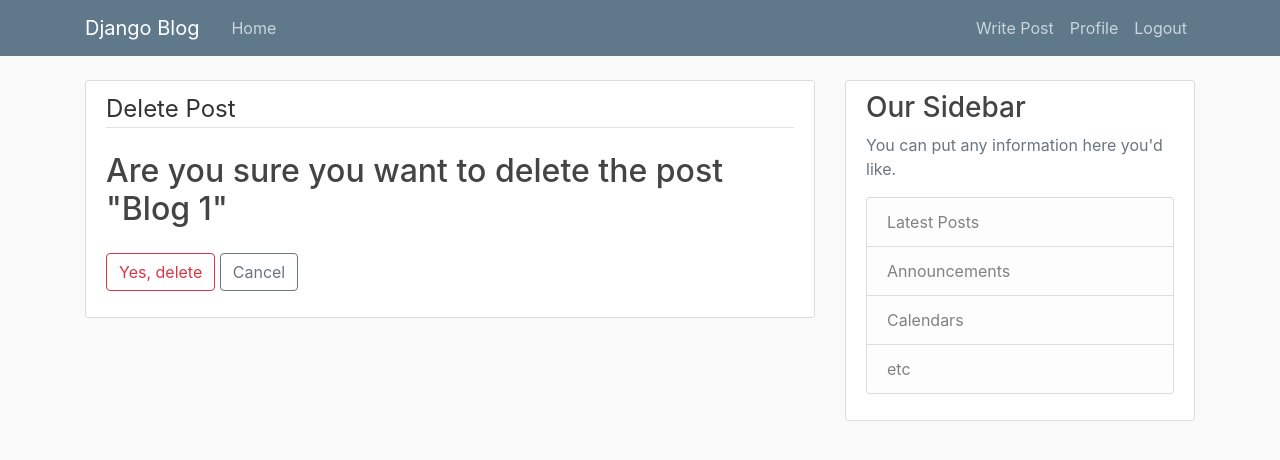
After one commit to GuidoPauletti/Lazy-twitter, a Django app: page /post/1/delete in a window 1280 px wide. The commit adds this page. Shown: the top 460 px of the page. Run offline with Django 4.2, Linux system fonts and the light colour scheme; a user stored in the database is signed in; data comes from the database, SQL or seed files in the repository; both versions use the stored data as it was after the commit; some libraries are stand-ins or nearby versions.

Commit message:
c-u-d posts

```diff
--- a/blog/templates/blog/layout.html
+++ b/blog/templates/blog/layout.html
@@ -25,11 +25,11 @@
           <div class="collapse navbar-collapse" id="navbarToggle">
             <div class="navbar-nav mr-auto">
               <a class="nav-item nav-link" href="{% url 'blog-home' %}">Home</a>
-              <a class="nav-item nav-link" href="#">About</a>
             </div>
             <!-- Navbar Right Side -->
             <div class="navbar-nav">
               {% if user.is_authenticated %}
+              <a class="nav-item nav-link" href="{% url 'post-create' %}">Write Post</a>
               <a class="nav-item nav-link" href="{% url 'profile' %}">Profile</a>
               <a class="nav-item nav-link" href="{% url 'logout' %}">Logout</a>
               {% else %}
--- /dev/null
+++ b/blog/templates/blog/post_confirm_delete.html
@@ -0,0 +1,16 @@
+{% extends "blog/layout.html" %}
+{% block content %}
+    <div class="content-section">
+        <form method="POST">
+            {% csrf_token %}
+            <fieldset class="form-group">
+                <legend class="border-bottom mb-4">Delete Post</legend>
+                <h2>Are you sure you want to delete the post "{{ object.title }}"</h2>
+            </fieldset>
+            <div class="form-group">
+                <button class="btn btn-outline-danger" type="submit">Yes, delete</button>
+                <a class="btn btn-outline-secondary" href="{% url 'post-detail' object.id %}">Cancel</a>
+            </div>
+        </form>
+    </div>
+{% endblock %}
--- a/blog/templates/blog/post_detail.html
+++ b/blog/templates/blog/post_detail.html
@@ -6,6 +6,10 @@
         <div class="article-metadata">
         <a class="mr-2" href="#">{{ object.author }}</a>
         <small class="text-muted">{{ object.date_posted|date:'F d, Y' }}</small>
+        {% if object.author == user %}
+            <a  class="btn btn-secondary btn-sm mt-1 mb-1" href="{% url 'post-update' object.id %}">Update</a>
+            <a  class="btn btn-danger btn-sm mt-1 mb-1" href="{% url 'post-delete' object.id %}">Delete</a>
+        {% endif %}
         </div>
         <h2 class="article-title">{{ object.title }}</h2>
         <p class="article-content">{{ object.content }}</p>
--- a/blog/urls.py
+++ b/blog/urls.py
@@ -1,8 +1,10 @@
 from django.urls import path
-from .views import PostListView, PostDetailView, PostCreateView
+from .views import PostListView, PostDetailView, PostCreateView, PostUpdateView, PostDeleteView
 
 urlpatterns = [
     path('', PostListView.as_view(), name='blog-home'),
     path('post/<int:pk>/', PostDetailView.as_view(), name='post-detail'),
+    path('post/<int:pk>/update', PostUpdateView.as_view(), name='post-update'),
+    path('post/<int:pk>/delete', PostDeleteView.as_view(), name='post-delete'),
     path('post/new/', PostCreateView.as_view(), name='post-create')
 ]
--- a/blog/views.py
+++ b/blog/views.py
@@ -1,7 +1,6 @@
-from django.shortcuts import render
 from .models import Post
-from django.views.generic import ListView, DetailView, CreateView
-
+from django.views.generic import ListView, DetailView, CreateView, UpdateView, DeleteView
+from django.contrib.auth.mixins import LoginRequiredMixin, UserPassesTestMixin
 
 class PostListView(ListView):
     model = Post
@@ -10,7 +9,7 @@ class PostListView(ListView):
 class PostDetailView(DetailView):
     model = Post
 
-class PostCreateView(CreateView):
+class PostCreateView(LoginRequiredMixin, CreateView):
     model = Post
     fields = ['title', 'content']
     success_url = '/'
@@ -18,3 +17,24 @@ class PostCreateView(CreateView):
     def form_valid(self, form):
         form.instance.author = self.request.user
         return super().form_valid(form)
+
+class PostUpdateView(LoginRequiredMixin, UserPassesTestMixin, UpdateView):
+    model = Post
+    fields = ['title', 'content']
+    success_url = '/'
+
+    def form_valid(self, form):
+        form.instance.author = self.request.user
+        return super().form_valid(form)
+
+    def test_func(self):
+        post = self.get_object()
+        return post.author == self.request.user
+
+class PostDeleteView(LoginRequiredMixin, UserPassesTestMixin, DeleteView):
+    model = Post
+    success_url = '/'
+
+    def test_func(self):
+        post = self.get_object()
+        return post.author == self.request.user
```
Also changed, not shown: db.sqlite3.
